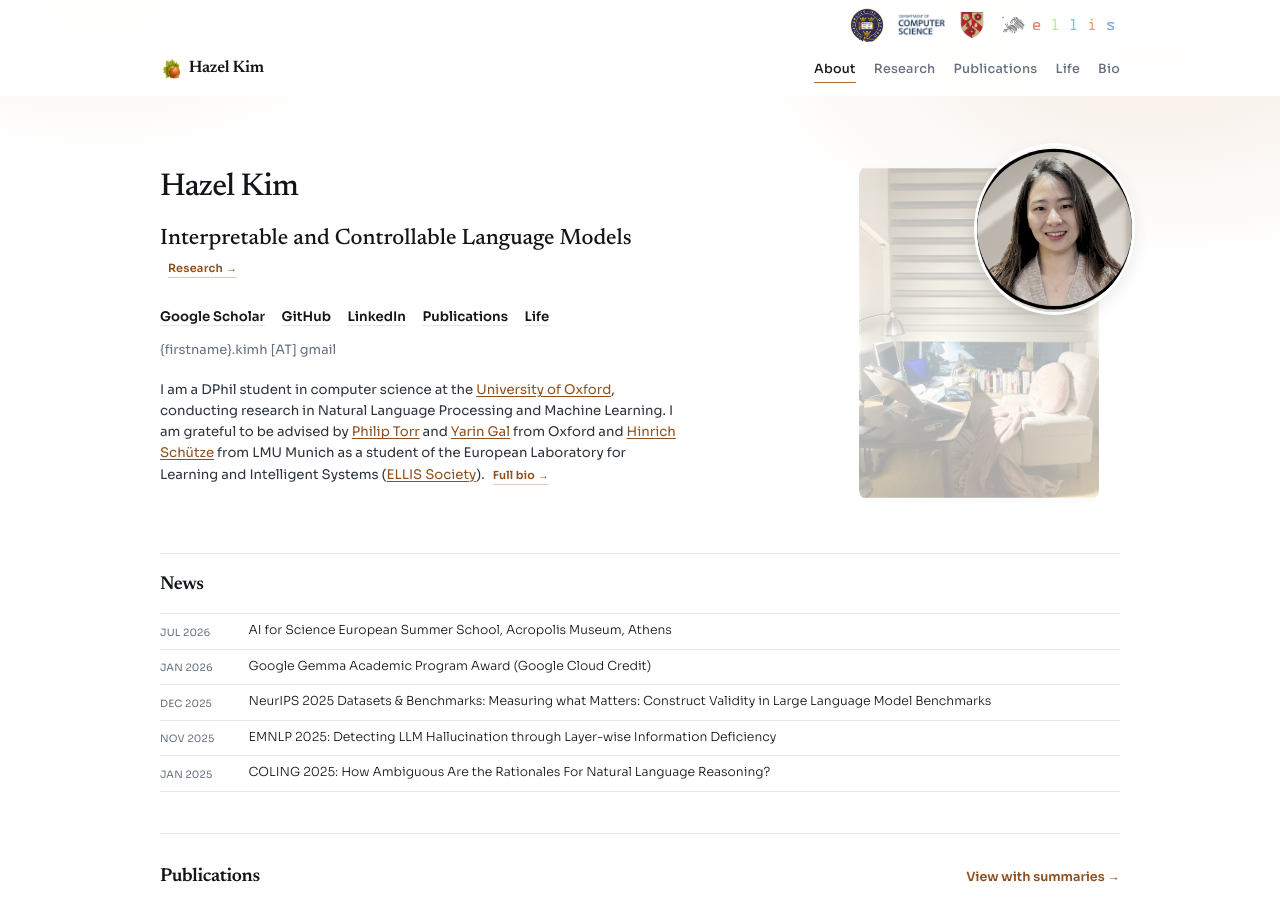
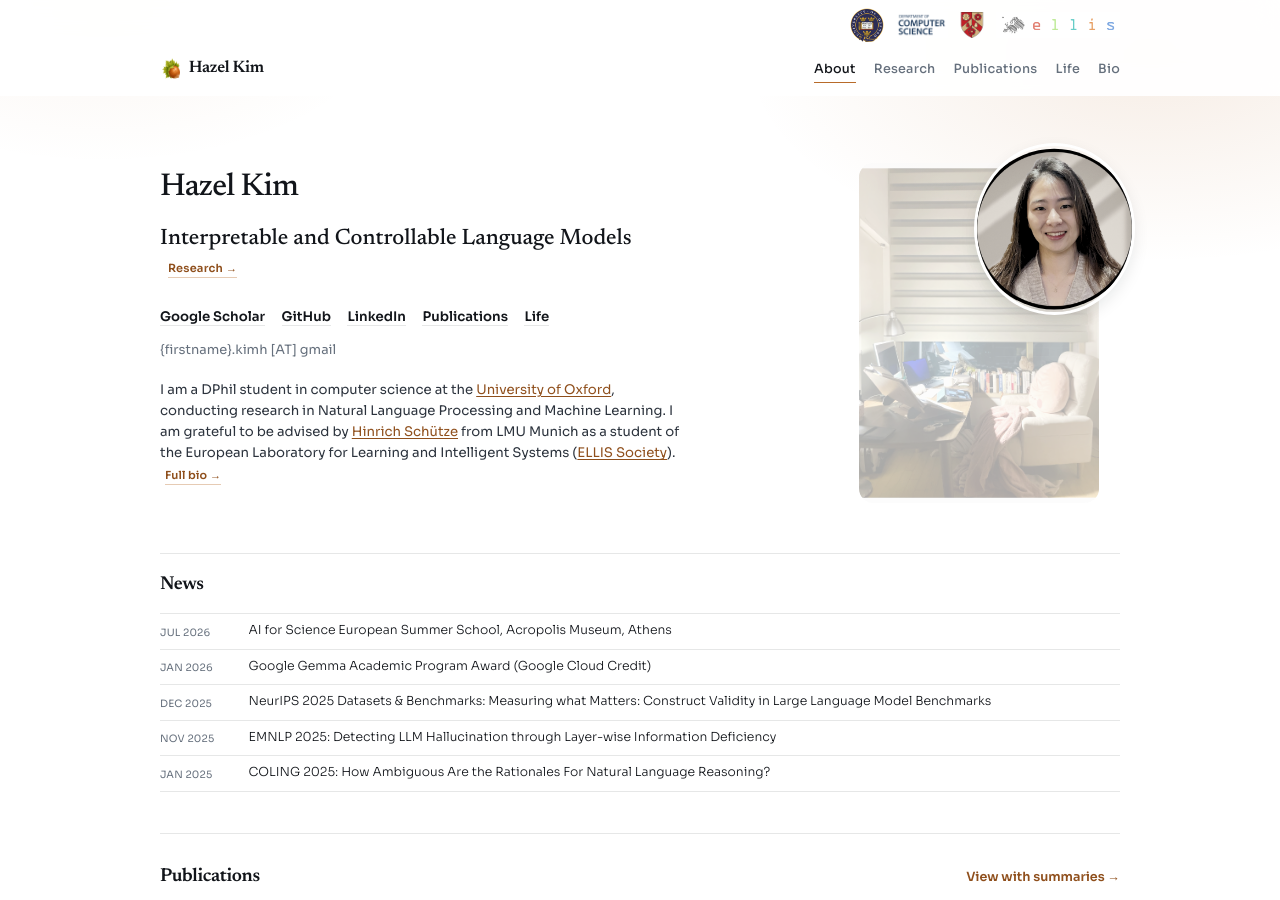
Before and after one commit to hazelhkim/hazelhkim.github.io, a Jekyll site: the page built from index.html, in a window 1280 px wide and 900 px high. Built offline with Jekyll 4.4.1, drawn with Linux system fonts in a browser that asks for light colours.

Commit message:
Update index.html

```diff
--- a/index.html
+++ b/index.html
@@ -21,7 +21,7 @@
     <div class="hero-about prose">
       <p>
         I am a DPhil student in computer science at the <a href="https://www.ox.ac.uk/" target="_blank" rel="noopener">University of Oxford</a>, conducting research in Natural Language Processing and Machine Learning.
-        I am grateful to be advised by <a href="https://eng.ox.ac.uk/people/philip-torr/" target="_blank" rel="noopener">Philip Torr</a> and <a href="https://www.cs.ox.ac.uk/people/yarin.gal/website/" target="_blank" rel="noopener">Yarin Gal</a> from Oxford and <a href="https://cisnlp.github.io/about/" target="_blank" rel="noopener">Hinrich Schütze</a> from LMU Munich as a student of the European Laboratory for Learning and Intelligent Systems (<a href="https://ellis.eu/" target="_blank" rel="noopener">ELLIS Society</a>).
+        I am grateful to be advised by <a href="https://cisnlp.github.io/about/" target="_blank" rel="noopener">Hinrich Schütze</a> from LMU Munich as a student of the European Laboratory for Learning and Intelligent Systems (<a href="https://ellis.eu/" target="_blank" rel="noopener">ELLIS Society</a>).
         <a class="hero-bio-link" href="{{ '/bio/' | relative_url }}">Full bio →</a>
       </p>
     </div>
```
